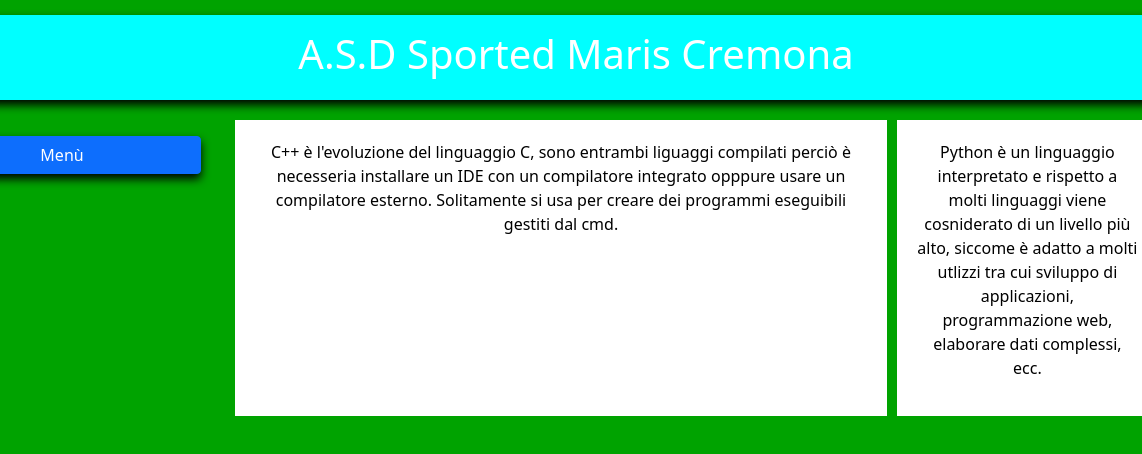
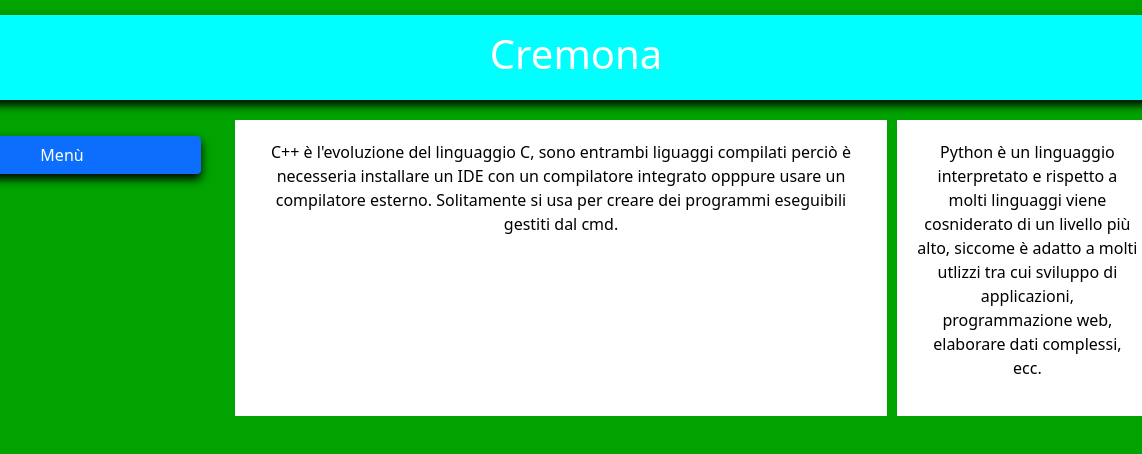
Before and after one commit to andrii170/Sported-Maris, a plain HTML site: page index.html in a window 1280 px wide. Shown: the full height of the page, 94-1236 px from the left. Drawn offline with nearby package versions, Linux system fonts and the light colour scheme.

Commit message:
Update index.html

```diff
--- a/index.html
+++ b/index.html
@@ -17,7 +17,7 @@
             </div>
 
             <h1>
-                A.S.D Sported Maris Cremona
+                 Cremona
             </h1>
             <div class="logo" id="space">
                 <img src="immagini/logo-casa.png" alt="Home" class="logo" id="tso_home">
```
